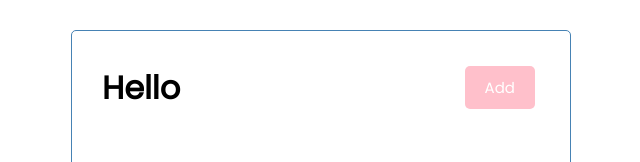
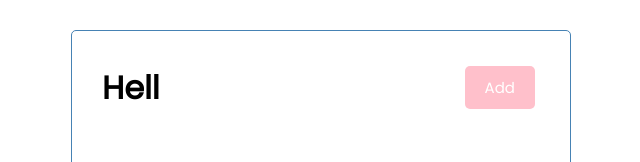
Before and after one commit to Plorrain/react-task-tracker, a React (Create React App) app: page / in a window 1280 px wide. Shown: the top 162 px of the page, without its empty margins (319-959 px from the left). Built offline with nearby package versions, Linux system fonts and the light colour scheme.

Commit message:
still learning react

```diff
--- a/src/App.js
+++ b/src/App.js
@@ -4,7 +4,7 @@ import Header from './components/Header'
 function App() {
     return (
     <div className ='container'>
-        <Header title='Hello'/>
+        <Header title='Hell'/>
     </div>
     );
 }
```
